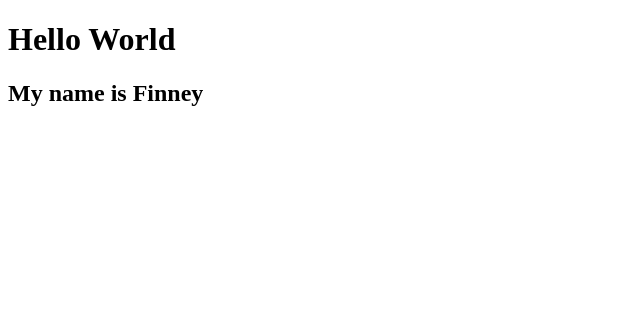
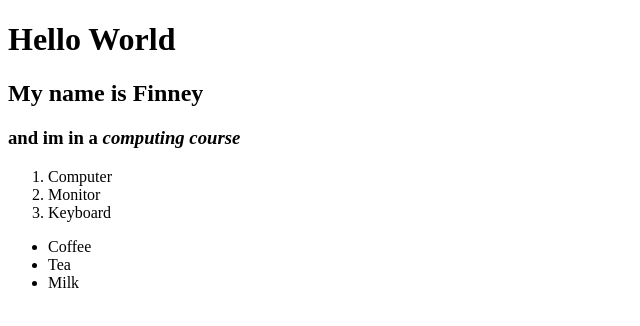
Before and after one commit to charliefin/Web-Design, a plain HTML site: page pageStructure.html in a window 1280 px wide. Shown: the whole page, without its empty margins (0-640 px from the left). Drawn offline with Linux system fonts and the light colour scheme.

Commit message:
Second commit

```diff
--- a/pageStructure.html
+++ b/pageStructure.html
@@ -6,6 +6,17 @@
     </head>
     <body>
         <h1>Hello World</h1>
-        <h2>My name is Finney</h2>
+        <h2>My name is <b>Finney</b></h2>
+        <h3>and im in a <i>computing course</i></h3>
+        <ol>
+            <li>Computer</li>
+            <li>Monitor</li>
+            <li>Keyboard</li>
+        </ol>
+        <ul>
+            <li>Coffee</li>
+            <li>Tea</li>
+            <li>Milk</li>
+        </ul>
     </body>
 </html>
```
